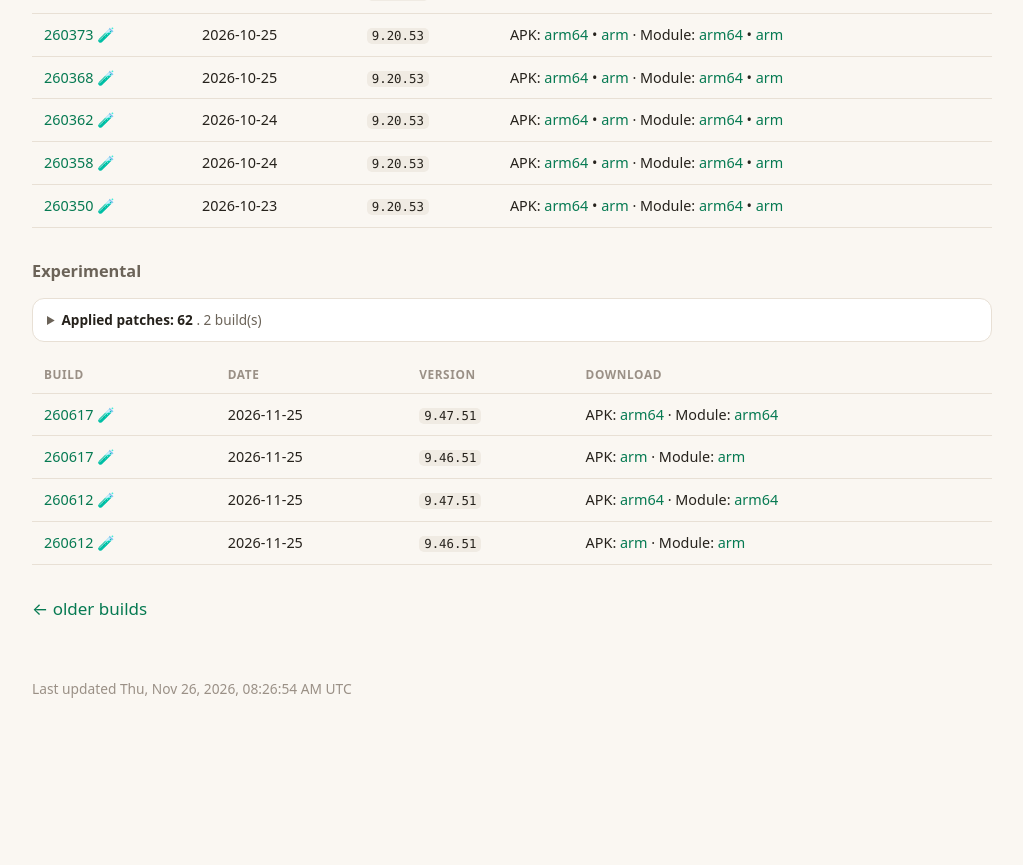
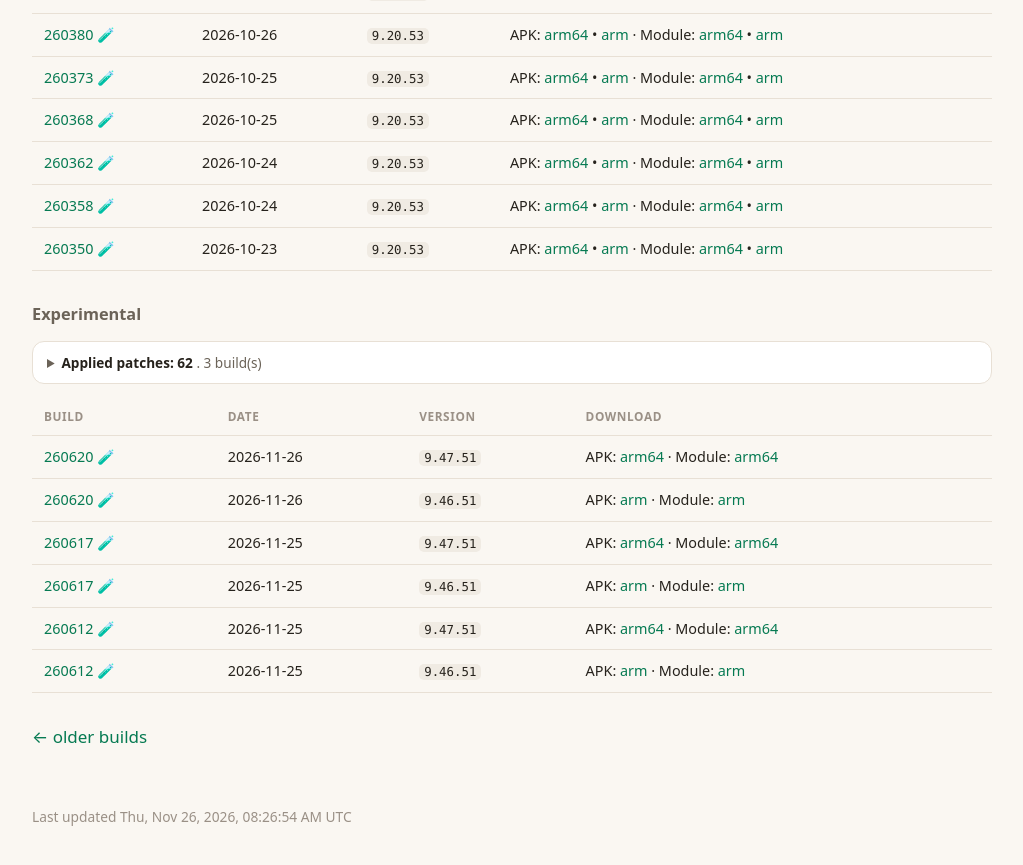
Before and after one commit to nullcpy/archive, a Jekyll site: the page built from apps/youtubemusic/README.md, in a window 1280 px wide and 900 px high, scrolled down 4032 px. Shown: the top 865 px of the window, without its empty margins (128-1151 px from the left). Built offline with Jekyll 4.4.1, drawn with Linux system fonts in a browser that asks for light colours; our own code applies the rules of GitHub Pages for plain Markdown files; before the commit the page ends 4804 px from its top, so only the background shows below that; some of the changed text lies outside the part shown.

Commit message:
chore: rebuild the archive README surface [skip ci]

```diff
--- a/apps/youtubemusic/README.md
+++ b/apps/youtubemusic/README.md
@@ -4,7 +4,7 @@
 
 ### Standard
 
-<details><summary><b>Applied patches: 62</b> . 2 build(s)</summary>
+<details><summary><b>Applied patches: 62</b> . 3 build(s)</summary>
 <ul>
 <li>A-B loop</li>
 <li>Android Auto</li>
@@ -73,6 +73,7 @@
 
 | Build | Date | Version | Download |
 |---|---|---|---|
+| [260620](https://github.com/nullcpy/archive/releases/tag/260620) 🧪 | 2026-11-26 | `9.30.53` | APK: [arm64](https://github.com/nullcpy/archive/releases/download/260620/youtube-music-morphe-v9.30.53-arm64-v8a.apk) • [arm](https://github.com/nullcpy/archive/releases/download/260620/youtube-music-morphe-v9.30.53-arm-v7a.apk) · Module: [arm64](https://github.com/nullcpy/archive/releases/download/260620/youtube-music-morphe-module-v9.30.53-arm64-v8a.zip) • [arm](https://github.com/nullcpy/archive/releases/download/260620/youtube-music-morphe-module-v9.30.53-arm-v7a.zip) |
 | [260617](https://github.com/nullcpy/archive/releases/tag/260617) 🧪 | 2026-11-25 | `9.30.53` | APK: [arm64](https://github.com/nullcpy/archive/releases/download/260617/youtube-music-morphe-v9.30.53-arm64-v8a.apk) • [arm](https://github.com/nullcpy/archive/releases/download/260617/youtube-music-morphe-v9.30.53-arm-v7a.apk) · Module: [arm64](https://github.com/nullcpy/archive/releases/download/260617/youtube-music-morphe-module-v9.30.53-arm64-v8a.zip) • [arm](https://github.com/nullcpy/archive/releases/download/260617/youtube-music-morphe-module-v9.30.53-arm-v7a.zip) |
 | [260612](https://github.com/nullcpy/archive/releases/tag/260612) 🧪 | 2026-11-25 | `9.30.53` | APK: [arm64](https://github.com/nullcpy/archive/releases/download/260612/youtube-music-morphe-v9.30.53-arm64-v8a.apk) • [arm](https://github.com/nullcpy/archive/releases/download/260612/youtube-music-morphe-v9.30.53-arm-v7a.apk) · Module: [arm64](https://github.com/nullcpy/archive/releases/download/260612/youtube-music-morphe-module-v9.30.53-arm64-v8a.zip) • [arm](https://github.com/nullcpy/archive/releases/download/260612/youtube-music-morphe-module-v9.30.53-arm-v7a.zip) |
 
@@ -763,7 +764,7 @@
 
 ### Experimental
 
-<details><summary><b>Applied patches: 62</b> . 2 build(s)</summary>
+<details><summary><b>Applied patches: 62</b> . 3 build(s)</summary>
 <ul>
 <li>A-B loop</li>
 <li>Android Auto</li>
@@ -832,6 +833,8 @@
 
 | Build | Date | Version | Download |
 |---|---|---|---|
+| [260620](https://github.com/nullcpy/archive/releases/tag/260620) 🧪 | 2026-11-26 | `9.47.51` | APK: [arm64](https://github.com/nullcpy/archive/releases/download/260620/youtube-music-morphe-experimental-v9.47.51-arm64-v8a.apk) · Module: [arm64](https://github.com/nullcpy/archive/releases/download/260620/youtube-music-morphe-experimental-module-v9.47.51-arm64-v8a.zip) |
+| [260620](https://github.com/nullcpy/archive/releases/tag/260620) 🧪 | 2026-11-26 | `9.46.51` | APK: [arm](https://github.com/nullcpy/archive/releases/download/260620/youtube-music-morphe-experimental-v9.46.51-arm-v7a.apk) · Module: [arm](https://github.com/nullcpy/archive/releases/download/260620/youtube-music-morphe-experimental-module-v9.46.51-arm-v7a.zip) |
 | [260617](https://github.com/nullcpy/archive/releases/tag/260617) 🧪 | 2026-11-25 | `9.47.51` | APK: [arm64](https://github.com/nullcpy/archive/releases/download/260617/youtube-music-morphe-experimental-v9.47.51-arm64-v8a.apk) · Module: [arm64](https://github.com/nullcpy/archive/releases/download/260617/youtube-music-morphe-experimental-module-v9.47.51-arm64-v8a.zip) |
 | [260617](https://github.com/nullcpy/archive/releases/tag/260617) 🧪 | 2026-11-25 | `9.46.51` | APK: [arm](https://github.com/nullcpy/archive/releases/download/260617/youtube-music-morphe-experimental-v9.46.51-arm-v7a.apk) · Module: [arm](https://github.com/nullcpy/archive/releases/download/260617/youtube-music-morphe-experimental-module-v9.46.51-arm-v7a.zip) |
 | [260612](https://github.com/nullcpy/archive/releases/tag/260612) 🧪 | 2026-11-25 | `9.47.51` | APK: [arm64](https://github.com/nullcpy/archive/releases/download/260612/youtube-music-morphe-experimental-v9.47.51-arm64-v8a.apk) · Module: [arm64](https://github.com/nullcpy/archive/releases/download/260612/youtube-music-morphe-experimental-module-v9.47.51-arm64-v8a.zip) |
```
Also changed, not shown: README.md (+18 -18 lines), apps/letterboxd/README.md (+4 -2 lines), apps/reddit/README.md (+4 -2 lines), apps/youtube/2.md (+2 -1 lines), apps/youtube/README.md (+2 -1 lines).
